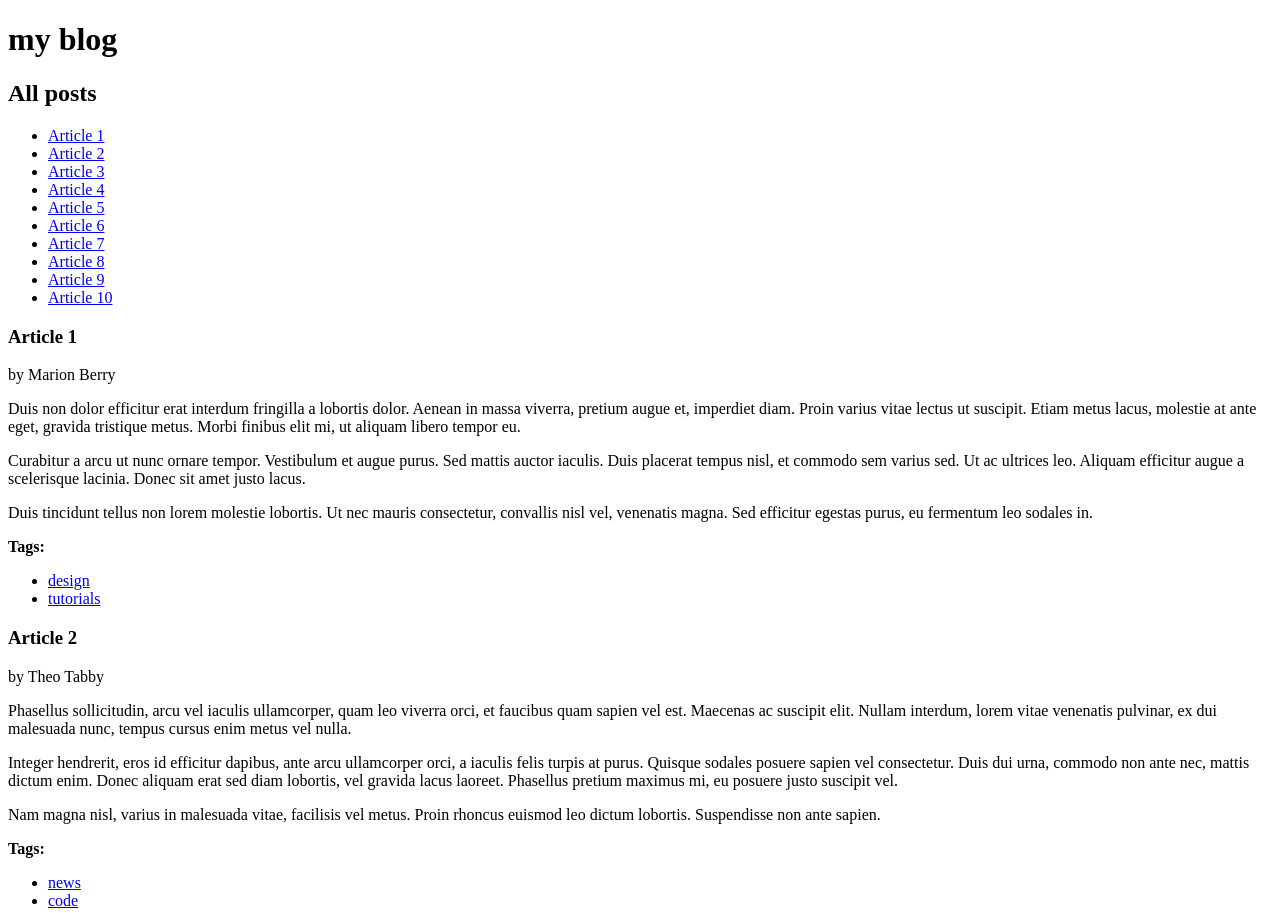
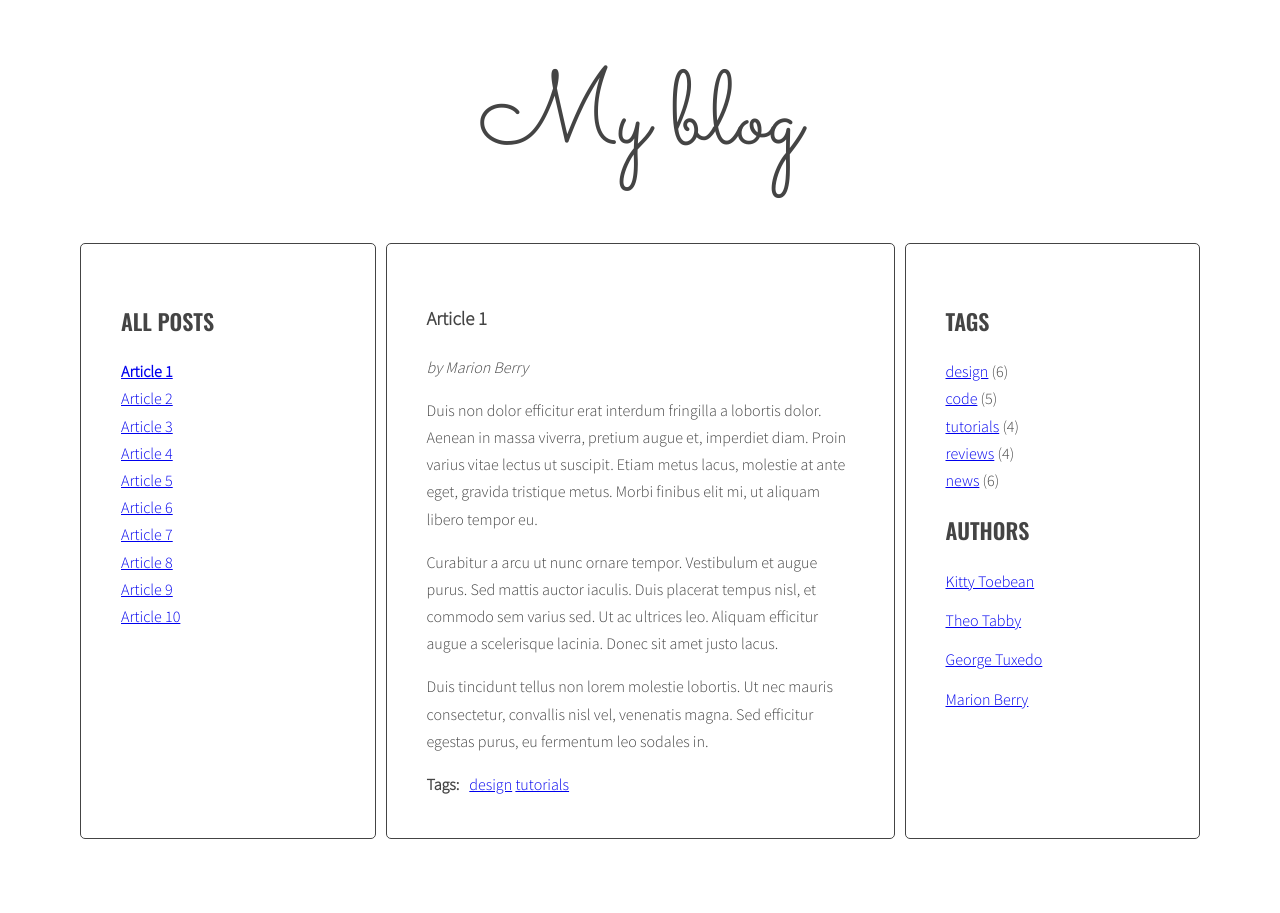
Before and after one commit to Kashaa/javascript-blog, a website: page index.html in a window 1280 px wide. Shown: the top 913 px of the page. After the commit the page ends 847 px from the top, so only its background shows below. Drawn offline with nearby package versions, Linux system fonts and the light colour scheme.

Commit message:
Modify files - adding wording this

```diff
--- a/css/style.css
+++ b/css/style.css
@@ -0,0 +1,110 @@
+@import url("https://fonts.googleapis.com/css?family=Oswald:400,600|Sacramento|Source+Sans+Pro:300&subset=latin-ext");
+/* Variables */
+/* Global */
+*, *::before, *::after {
+  box-sizing: border-box;
+}
+
+body {
+  background: #fff;
+  font-family: "Source Sans Pro", sans-serif;
+  color: #444;
+  font-weight: 300;
+  font-size: 16px;
+  line-height: 1.7;
+}
+
+.container {
+  max-width: 1140px;
+  margin: 0 auto;
+}
+
+.section-title {
+  font-size: 22px;
+  text-transform: uppercase;
+  font-family: "Oswald", sans-serif;
+  font-weight: 600;
+}
+
+.section-title span {
+  text-transform: none;
+  font-weight: 400;
+  color: #777777;
+}
+
+/* Layout */
+.wrapper {
+  display: -ms-flexbox;
+  display: flex;
+  margin-left: 10px;
+}
+
+.sidebar {
+  -ms-flex: 1 0 0px;
+      flex: 1 0 0;
+}
+
+.posts {
+  -ms-flex: 2 0 0px;
+      flex: 2 0 0;
+}
+
+.sidebar, .posts {
+  background: #fff;
+  margin-right: 10px;
+  padding: 40px;
+  border: 1px solid #444;
+  border-radius: 5px;
+}
+
+/* Logo */
+.logo {
+  font-family: "Sacramento", cursive;
+  font-weight: 400;
+  font-size: 104px;
+  line-height: 1;
+  text-align: center;
+}
+
+/* Lists */
+.list {
+  list-style-type: none;
+  margin: 0;
+  padding: 0;
+}
+
+.list .active {
+  font-weight: bold;
+}
+
+.list-horizontal li {
+  display: inline-block;
+}
+
+/* Authors */
+.authors li {
+  margin-bottom: 12px;
+}
+
+/* Post */
+.post {
+  display: none;
+}
+
+.post.active {
+  display: block;
+}
+
+.post-author {
+  font-style: italic;
+}
+
+.post-tags {
+  display: -ms-flexbox;
+  display: flex;
+}
+
+.post-tags p {
+  margin: 0 10px 0 0;
+}
+/*# sourceMappingURL=style.css.map */
--- a/index.html
+++ b/index.html
@@ -2,17 +2,17 @@
 <html lang="en">
 <head>
 	<meta charset="UTF-8">
-	<title>Kamień, papier, nożyce</title>
+	<title>My blog</title>
 	<link rel="stylesheet" href="css/style.css">
 </head>
 <body>
 	<div class="blog">
 		<div class="container">
-		  <h1 class="logo">my blog</h1>
+		  <h1 class="logo">My blog</h1>
 		  <main class="wrapper">
 			<aside class="sidebar">
-			  <h2 class="section-title">All posts</h2>
-			  <ul class="list titles">
+			<h2 class="section-title">All posts</h2>
+			    <ul class="list titles">
 				<li><a href="#article-1" class="active"><span>Article 1</span></a></li>
 				<li><a href="#article-2"><span>Article 2</span></a></li>
 				<li><a href="#article-3"><span>Article 3</span></a></li>
--- a/js/script.js
+++ b/js/script.js
@@ -1,74 +1,34 @@
-/** ZDEFINIOWANIE PRZYCISKÓW */
+'use strict';
 
-let buttonPaper, buttonRock, buttonScissors, buttonClear;
+function titleClickHandler(event){
+  const clickedElement = this;
+  console.log('Link was clicked!');
 
-buttonClear = document.getElementById('button-clear');
-buttonRock = document.getElementById('button-rock');
-buttonPaper = document.getElementById('button-paper');
-buttonScissors = document.getElementById('button-scissors');
+  /* remove class 'active' from all article links  */
+  const activeLinks = document.querySelectorAll('.titles a.active');
+  for(let activeLink of activeLinks){
+    activeLink.classList.remove('active');
+  }
 
-buttonClear.addEventListener('click', function(){
-  clearMessages();
-  console.log('Przycisk Wyczyść został kliknięty');
-});
-buttonRock.addEventListener('click', function(){
-  playGame('1');
-});
-buttonPaper.addEventListener('click', function(){
-  playGame('2');
-});
-buttonScissors.addEventListener('click', function(){
-  playGame('3');
-});
+  /* add class 'active' to the clicked link */
+  console.log('clickedElement:', clickedElement);
+  clickedElement.classList.add('active');
 
+  /* remove class 'active' from all articles */
+  const activeArticles = document.querySelectorAll('.posts article.active');
+  for(let activeArticle of activeArticles){
+    activeArticle.classList.remove('active');
+  }
 
-/** PRZYPISANIE RUCHU DO NUMERU */
- /** var argMoveId;
- Czy powyższa linijka jest potrzebna? Przecież to argument funkcji, a nie zmienna? */
+  /* get 'href' attribute from the clicked link */
 
-function getMoveName(argMoveId) {
-  console.log('Wywołano funkcję getMoveName z argumentem: ' + argMoveId);
-  if (argMoveId == 1) {
-    return 'kamień';
-  } else if (argMoveId == 2) {
-    return 'papier';
-  } else if (argMoveId == 3) {
-    return 'nożyce';
-  } else {
-    printMessage('Nie znam ruchu o id ' + argMoveId + '. Zakładam, że chodziło o "kamień".');
-    return 'kamień';
-  }
+  /* find the correct article using the selector (value of 'href' attribute) */
+
+  /* add class 'active' to the correct article */
 }
 
+const links = document.querySelectorAll('.titles a');
 
-/** ODCZYTANIE RUCHU GRACZA, LOSOWANIE LICZBY PRZEZ SKRYPT */
-
-function playGame (playerMoveId) {
-  const playerMove = getMoveName(playerMoveId);
-  console.log('Ruch gracza to: ' + playerMove);
-  const randomNumber = Math.floor(Math.random() * 3 + 1);
-  console.log('Wylosowana liczba to: ' + randomNumber);
-  const computerMove = getMoveName(randomNumber);
-  console.log('Ruch komputera to: ' + computerMove);
-  displayResult(playerMove, computerMove);
+for(let link of links){
+  link.addEventListener('click', titleClickHandler);
 }
-
-/** WYŚWIETLENIE WYNIKU */
-/** var argComputerMove, argPlayerMove;
- Czy powyższa linijka jest potrzebna? Przecież to są argumenty funkcji, a nie zmienne? */
-
-function displayResult(argPlayerMove, argComputerMove) {
-  printMessage('Wybrałem ' + argComputerMove + ', a Ty ' + argPlayerMove);
-  console.log('Wywołano funkcję displayResults z argumentami: ' + argPlayerMove + ', ' + argComputerMove);
-  if (argPlayerMove == 'papier' && argComputerMove == 'kamień') {
-    printMessage('Wygrywasz!');
-  } else if (argPlayerMove == 'kamień' && argComputerMove == 'nożyce') {
-    printMessage('Wygrywasz!');
-  } else if (argPlayerMove == 'nożyce' && argComputerMove == 'papier') {
-    printMessage('Wygrywasz!');
-  } else if (argPlayerMove == argComputerMove) {
-    printMessage('Jest remis! :)');
-  } else {
-    printMessage('Przegrywasz :(');
-  }
-}
```
Also changed, not shown: 1 other file.
